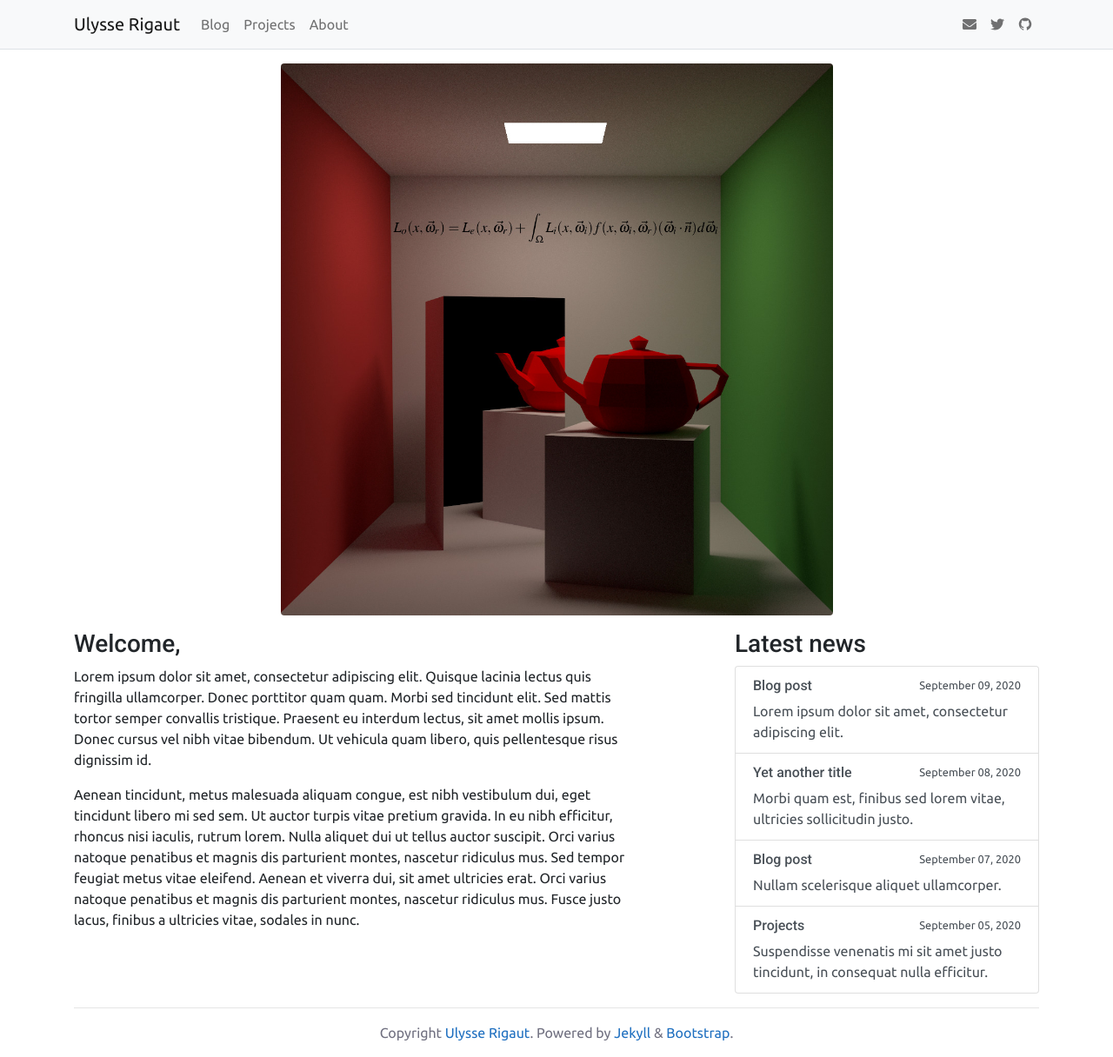
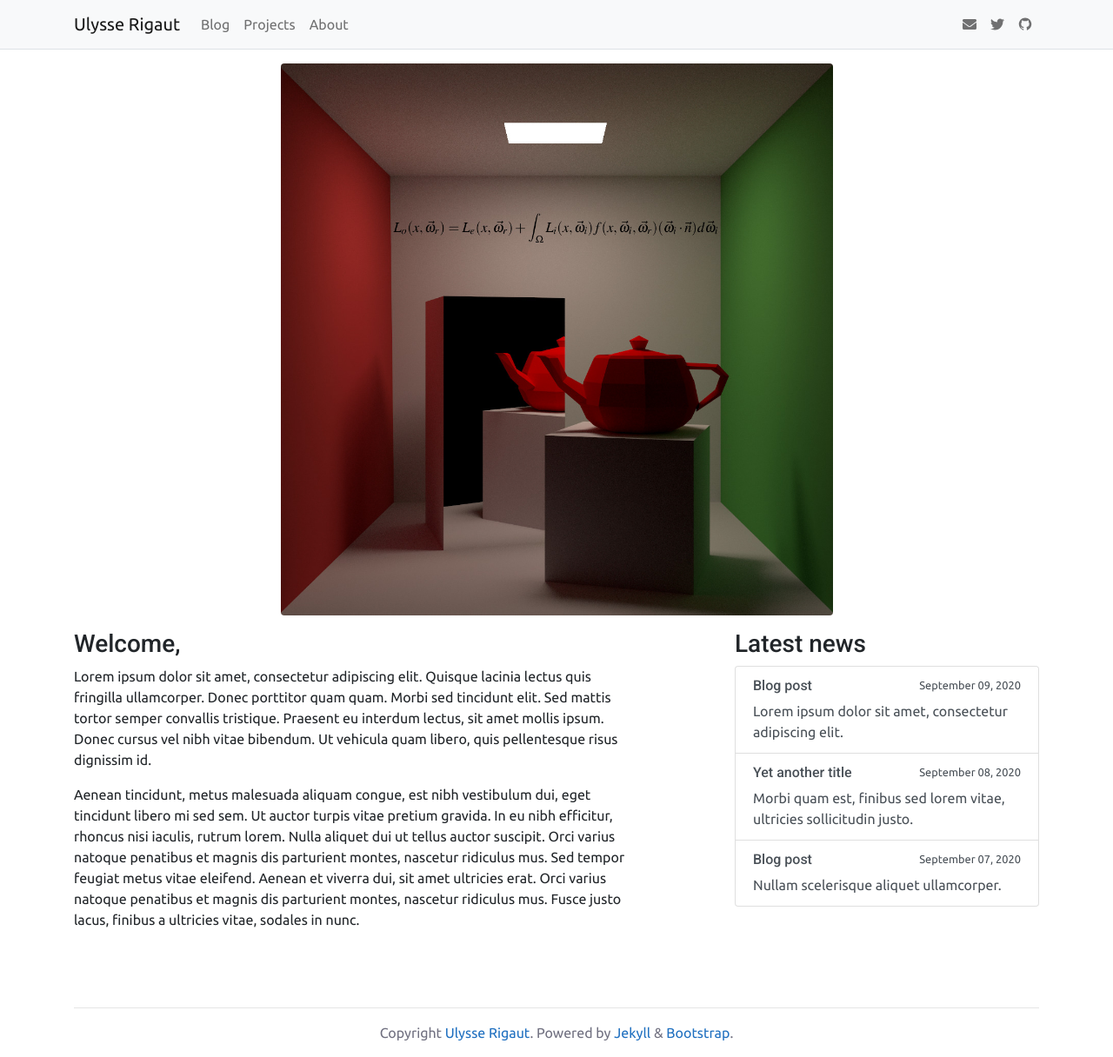
Before and after one commit to Blodangan/blodangan.github.io, a Jekyll site: the page built from index.md, in a window 1280 px wide and 1216 px high. Shown: the whole window at 87% size. Built offline with Jekyll 4.4.1, drawn with Linux system fonts in a browser that asks for light colours.

Commit message:
Add home layout and move home content in index.md

```diff
--- a/index.html
+++ b/_layouts/home.html
@@ -1,28 +1,25 @@
 ---
 layout: default
-image:
-    path: /assets/home.jpg
-    width: 1078
-    height: 1078
 ---
 
+{% if page.image %}
 <div class="row justify-content-center mb-3">
     <div class="col-xl-7 col-lg-8 col-md-9 col-sm-10 col">
         <img src="{{ page.image.path | relative_url }}" width="{{ page.image.width }}" height="{{ page.image.height }}" class="img-fluid rounded" alt="">
     </div>
 </div>
+{% endif %}
 
 <div class="row">
     <div class="col-lg-7">
-        <h1 class="h2">Welcome,</h1>
-        <p>Lorem ipsum dolor sit amet, consectetur adipiscing elit. Quisque lacinia lectus quis fringilla ullamcorper. Donec porttitor quam quam. Morbi sed tincidunt elit. Sed mattis tortor semper convallis tristique. Praesent eu interdum lectus, sit amet mollis ipsum. Donec cursus vel nibh vitae bibendum. Ut vehicula quam libero, quis pellentesque risus dignissim id.</p>
-        <p>Aenean tincidunt, metus malesuada aliquam congue, est nibh vestibulum dui, eget tincidunt libero mi sed sem. Ut auctor turpis vitae pretium gravida. In eu nibh efficitur, rhoncus nisi iaculis, rutrum lorem. Nulla aliquet dui ut tellus auctor suscipit. Orci varius natoque penatibus et magnis dis parturient montes, nascetur ridiculus mus. Sed tempor feugiat metus vitae eleifend. Aenean et viverra dui, sit amet ultricies erat. Orci varius natoque penatibus et magnis dis parturient montes, nascetur ridiculus mus. Fusce justo lacus, finibus a ultricies vitae, sodales in nunc.</p>
+        {{ content }}
     </div>
     <div class="offset-lg-1 col-lg-4">
         <h2>Latest news</h2>
         <div class="list-group">
         {% assign news = site.data.news | sort: "date" | reverse %}
-        {% for item in news limit: 4 %}
+        {% assign limit = page.news | default: 4 %}
+        {% for item in news limit: limit %}
             {% if item.link %}
             <a class="list-group-item list-group-item-action" href="{{ item.link }}">
             {% else %}
--- /dev/null
+++ b/index.md
@@ -0,0 +1,15 @@
+---
+layout: home
+image:
+    path: /assets/home.jpg
+    width: 1078
+    height: 1078
+news: 3
+---
+
+{:.h2}
+# Welcome,
+
+Lorem ipsum dolor sit amet, consectetur adipiscing elit. Quisque lacinia lectus quis fringilla ullamcorper. Donec porttitor quam quam. Morbi sed tincidunt elit. Sed mattis tortor semper convallis tristique. Praesent eu interdum lectus, sit amet mollis ipsum. Donec cursus vel nibh vitae bibendum. Ut vehicula quam libero, quis pellentesque risus dignissim id.
+
+Aenean tincidunt, metus malesuada aliquam congue, est nibh vestibulum dui, eget tincidunt libero mi sed sem. Ut auctor turpis vitae pretium gravida. In eu nibh efficitur, rhoncus nisi iaculis, rutrum lorem. Nulla aliquet dui ut tellus auctor suscipit. Orci varius natoque penatibus et magnis dis parturient montes, nascetur ridiculus mus. Sed tempor feugiat metus vitae eleifend. Aenean et viverra dui, sit amet ultricies erat. Orci varius natoque penatibus et magnis dis parturient montes, nascetur ridiculus mus. Fusce justo lacus, finibus a ultricies vitae, sodales in nunc.
```
